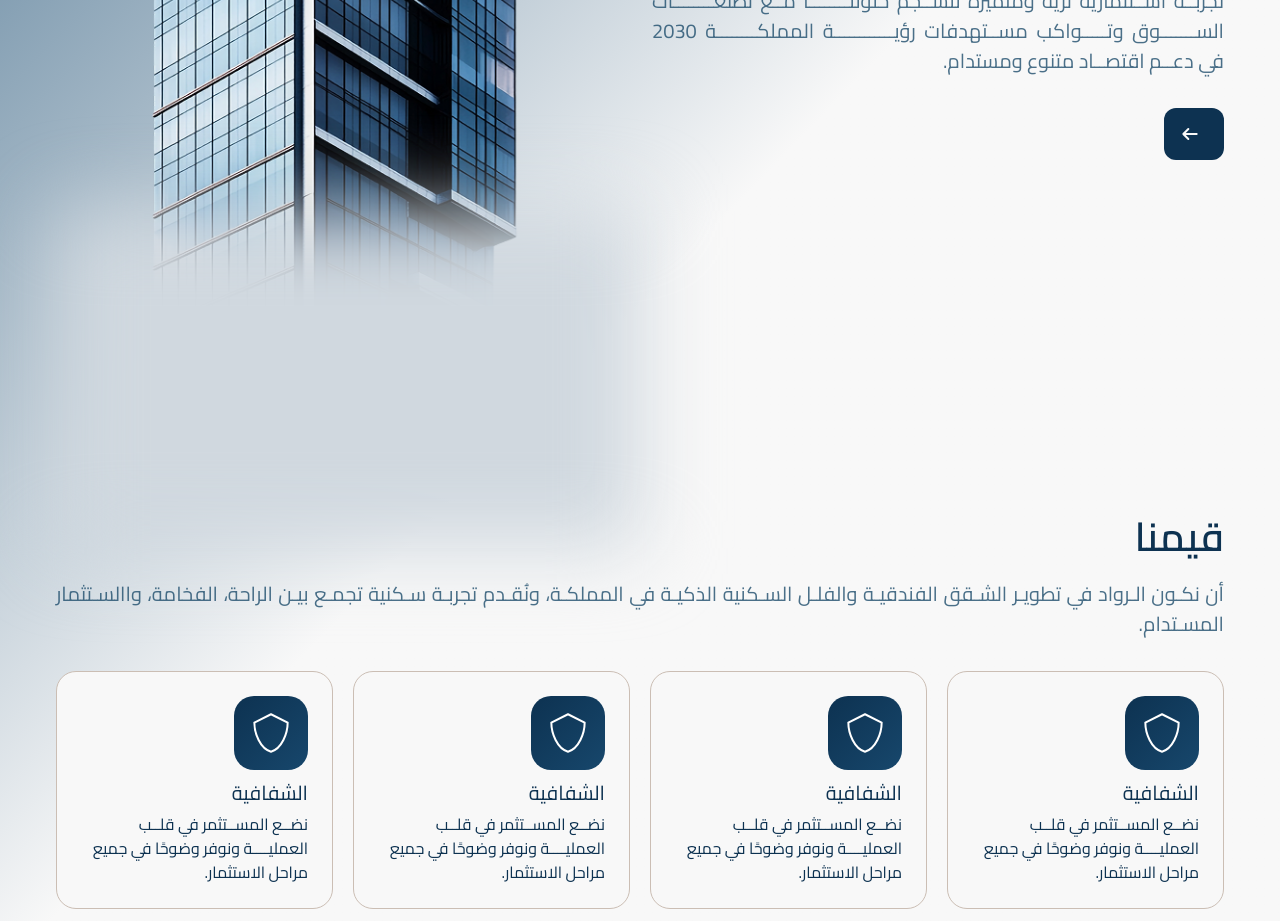
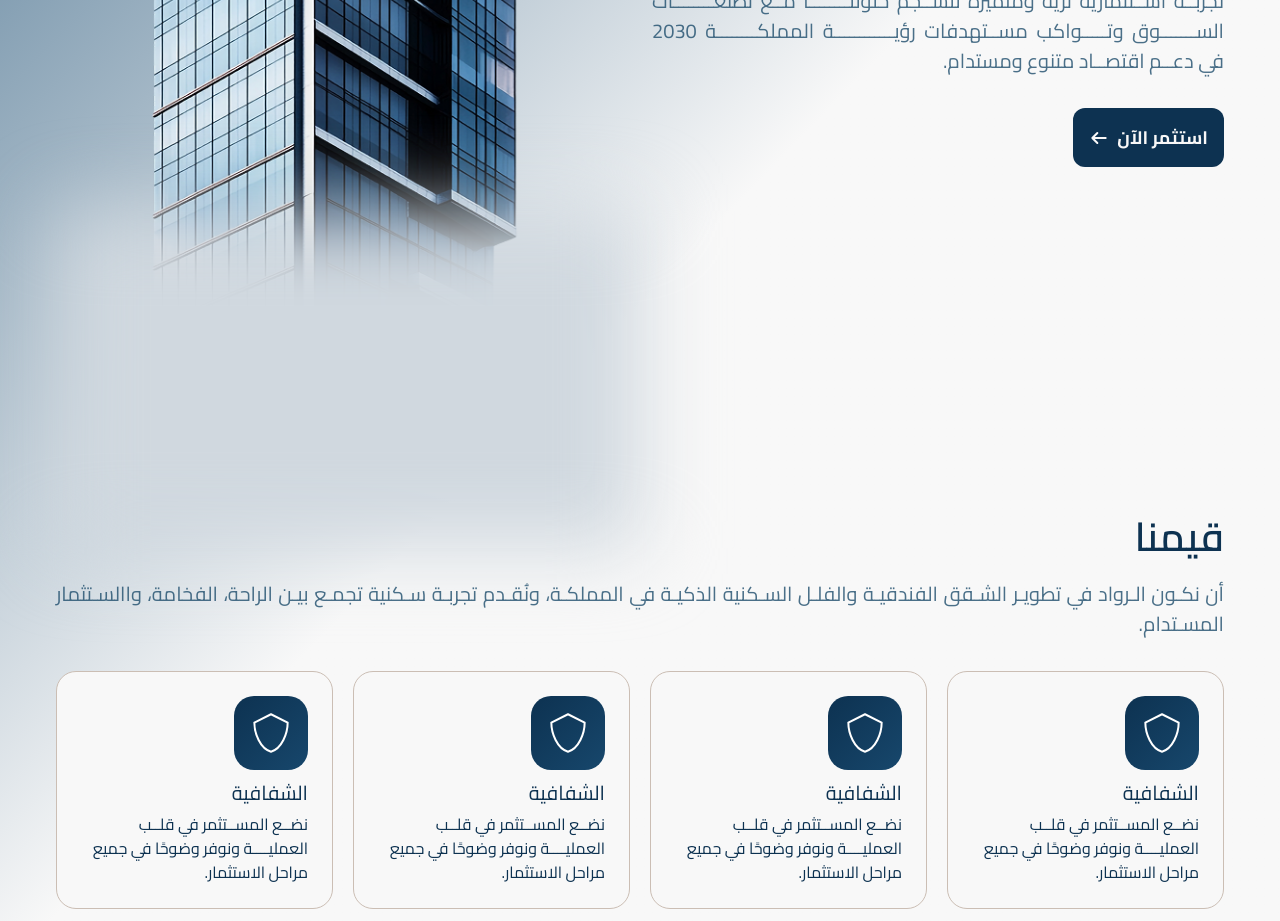
Before and after one commit to iabdwahab/thecapital-realestate, a Next.js app: page / in a window 1280 px wide. Shown: the part 1160-2081 px from the top of the page. Built offline with nearby package versions, Linux system fonts and the light colour scheme; no server answers.

Commit message:
Fix type-error in SummarySection.

```diff
--- a/components/home_page/summary_valeus_section/SummarySection.tsx
+++ b/components/home_page/summary_valeus_section/SummarySection.tsx
@@ -14,7 +14,7 @@ export default function SummarySection() {
             نحــن نؤمــن أن العقــار ليـس مجـرد أصـل ثابـت،بــل هــو أداة اســتراتيجية لبنــاء الثــروة وتحقيــق الاســتدامة المـــــــــالية،لذلــك قمنـــــا بتصميــم منتجــــــــات اســتثماريــــة تراعـــــــي احتياجــــــــات الأفـــــــــــراد وتضمــــــن لهــم تجربــة اســتثمارية ثرية ومتميزة تنســجم حلولنــــــــا مــع تطلعــــــــات الســـــــوق وتـــــواكب مســتهدفات رؤيــــــــــــة المملكــــــــة 2030 في دعــم اقتصــاد متنوع ومستدام."
         />
 
-        <ButtonPrimaryArrow />
+        <ButtonPrimaryArrow text="استثمر الآن" />
       </div>
 
       <div className="flex justify-end">
```
